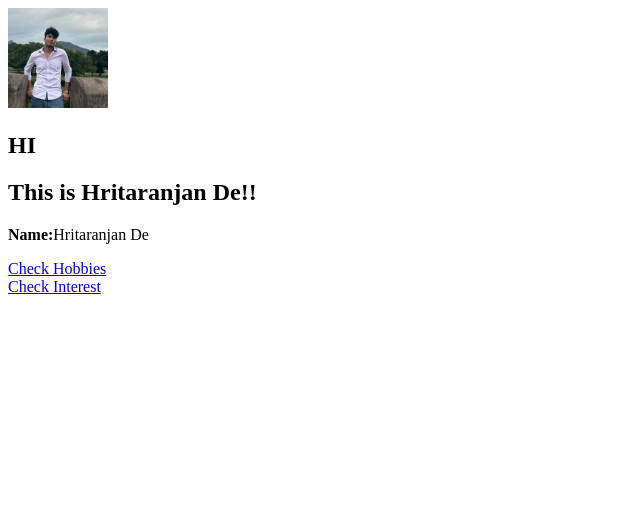
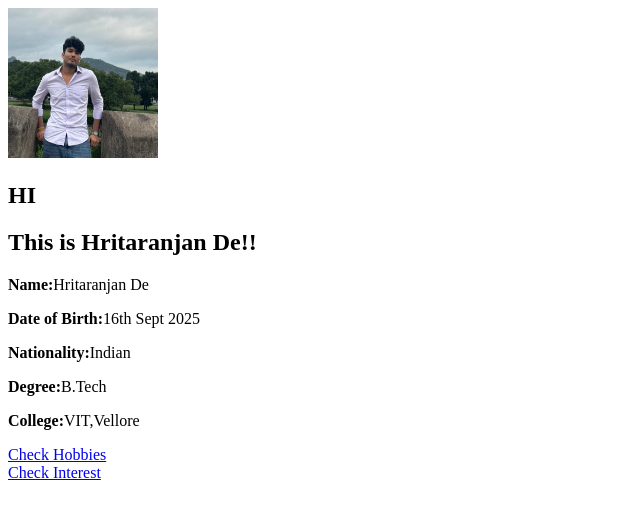
Before and after one commit to hrt16/Web_prgm, a plain HTML site: page index.html in a window 1280 px wide. Shown: the whole page, without its empty margins (0-640 px from the left). Drawn offline with Linux system fonts and the light colour scheme.

Commit message:
Modify index.html with additional personal info
Updated image size and added personal details.

```diff
--- a/index.html
+++ b/index.html
@@ -7,10 +7,14 @@
     <title>Document</title>
 </head>
 <body>
-   <img src="IMG-20251202-WA0052(1).jpg" attibute="Random" width="100" height="100">
+   <img src="IMG-20251202-WA0052(1).jpg" attibute="Random" width="150" height="150">
     <h2>HI</h2>
     <h2>This is Hritaranjan De!!</h2>
    <p><b>Name:</b>Hritaranjan De</p>
+   <p><b>Date of Birth:</b>16th Sept 2025</p>
+   <p><b>Nationality:</b>Indian</p>
+   <p><b>Degree:</b>B.Tech</p>
+   <p><b>College:</b>VIT,Vellore</p>
     <a href="hobbies.html">Check Hobbies</a> <br>
     <a href="project.html">Check Interest</a>
     <br>
```
